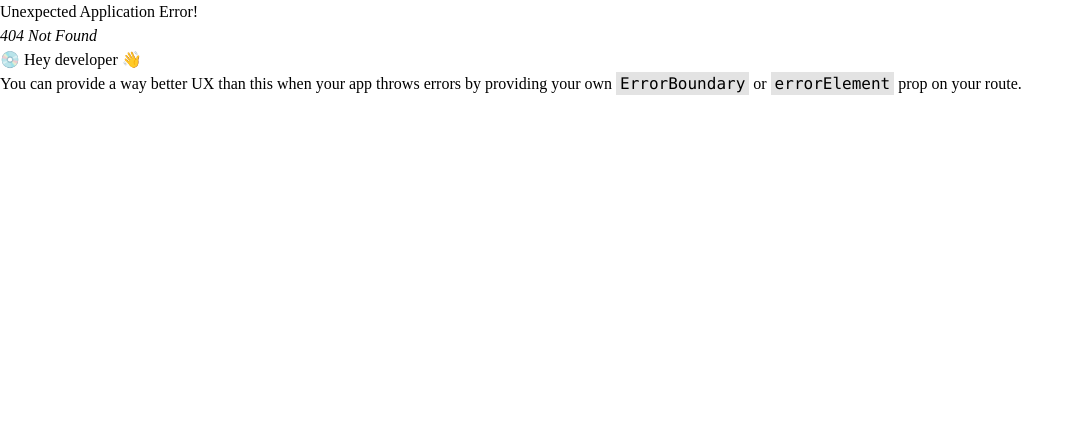
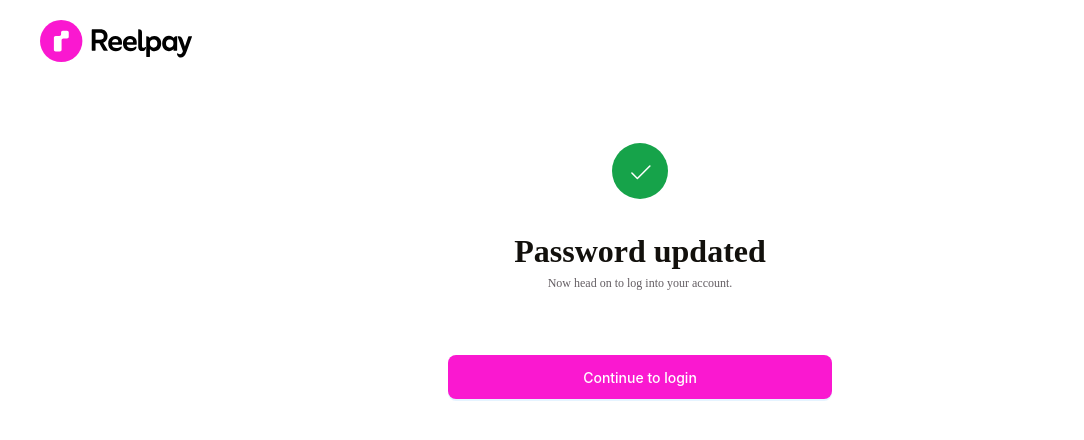
Before and after one commit to ReelpayHQ/reelpay-frontend, a React app: page /reset-password in a window 1280 px wide. Before the commit this address had no page. Shown: the top 440 px of the page, without its empty margins (0-1084 px from the left). Built offline with nearby package versions, Linux system fonts and the light colour scheme; the HTML template or start-up script is replaced by a standard one.

Commit message:
feat:resetpassword page

```diff
--- a/package.json
+++ b/package.json
@@ -14,6 +14,7 @@
     "antd": "^5.27.1",
     "react": "^19.1.1",
     "react-dom": "^19.1.1",
+    "react-icons": "^5.5.0",
     "react-router": "^7.8.2",
     "tailwindcss": "^4.1.12"
   },
--- a/src/App.css
+++ b/src/App.css
@@ -13,6 +13,7 @@
      --color-brandAsh-500: #9C969B;
      --color-brandAsh-600: #F6F4F6;
      --color-brandRed: #F43F5E;
+     --color-brandGreen: #16A34A;
      --text-size13: 13px;
      --text-size32: 32px;
 
--- a/src/components/AuthHeading.jsx
+++ b/src/components/AuthHeading.jsx
@@ -1,13 +1,29 @@
-import React from "react";
-
-const AuthHeading = ({ heading, title, ctaText }) => {
+const AuthHeading = ({
+  heading,
+  title,
+  ctaText,
+  subtext,
+  iconWrapperBg,
+  Icon,
+  iconProps,
+}) => {
   return (
     <div className="flex flex-col items-center">
+      {Icon ? (
+        <div
+          className={`h-14 w-14 rounded-full ${
+            iconWrapperBg || "bg-brandAsh-600"
+          } flex items-center justify-center mb-7`}
+        >
+          <Icon size={25} color="var(--color-brandAsh)" {...iconProps} />
+        </div>
+      ) : null}
       <h1 className="text-size32 font-semibold text-brandBlack flex items-center gap-1">
         {heading}
         {ctaText ? <p className="text-brandPink">{ctaText}</p> : null}
       </h1>
-      <p className="text-base text-brandAsh">{title}</p>
+      {subtext ? subtext : null}
+      <p className="text-xs text-center text-brandAsh">{title}</p>
     </div>
   );
 };
--- /dev/null
+++ b/src/components/CustomLogo.jsx
@@ -0,0 +1,12 @@
+import React from "react";
+import reelpayLogo from "../assets/images/svg/reelpaylogo.svg";
+
+const CustomLogo = () => {
+  return (
+    <div>
+      <img src={reelpayLogo} className="object-fit w-38" />
+    </div>
+  );
+};
+
+export default CustomLogo;
--- a/src/pages/public/Auth/AuthWrapper.jsx
+++ b/src/pages/public/Auth/AuthWrapper.jsx
@@ -1,9 +1,9 @@
 import { Button, Col, Divider, Flex, Row } from "antd";
 import { Outlet } from "react-router";
 import reelpayAuthBg from "../../../assets/images/img/reelpayauthbg.png";
-import reelpayLogo from "../../../assets/images/svg/reelpaylogo.svg";
 import AuthHeading from "../../../components/AuthHeading";
 import Google from "../../../assets/images/svg/google.svg";
+import CustomLogo from "../../../components/CustomLogo";
 
 const AuthWrapper = () => {
   const isSignup = true;
@@ -12,11 +12,9 @@ const AuthWrapper = () => {
   return (
     <Row className="h-screen min-h-screen">
       <Col xs={24} lg={16}>
-        <div className="h-screen py-5 px-4 md:px-10">
+        <div className="h-screen flex flex-col py-5 px-4 md:px-10">
           <Flex align="center" justify="space-between">
-            <div>
-              <img src={reelpayLogo} className="object-fit w-38" />
-            </div>
+            <CustomLogo />
             <Flex align="center">
               <div className="w-15 h-7">
                 <Button
@@ -29,7 +27,7 @@ const AuthWrapper = () => {
               </div>
             </Flex>
           </Flex>
-          <div className="mt-16 md:mt-20 flex flex-col justify-between w-full md:w-96 max-w-96 m-auto h-8/10">
+          <div className="mt-16 md:mt-20 flex flex-1 flex-col justify-between w-full md:w-96 max-w-96 m-auto">
             <div>
               <AuthHeading
                 heading={isSignup ? "Sign up" : "Welcome back"}
--- a/src/pages/public/Auth/Login.jsx
+++ b/src/pages/public/Auth/Login.jsx
@@ -1,14 +1,21 @@
-import React from "react";
 import CustomInputField from "../../../components/fields/CustomInputField";
 import { Button, Flex } from "antd";
+import { useNavigate } from "react-router";
 
 const Login = () => {
+  const navigate = useNavigate();
   return (
     <>
-      <CustomInputField label={"Email"} />
+      <CustomInputField label={"Email"} placeholder="johndoe@gmail.com" />
       <CustomInputField label={"Password"} placeholder="" type={"password"} />
       <div className="flex items-center justify-end">
-        <Button type="link" className="!p-1 !text-brandPink !h-0">
+        <Button
+          type="link"
+          className="!p-1 !text-brandPink !h-0"
+          onClick={() => {
+            navigate("/reset-password");
+          }}
+        >
           Forgot password?
         </Button>
       </div>
--- /dev/null
+++ b/src/pages/public/Auth/Resetpassword.jsx
@@ -0,0 +1,127 @@
+import CustomLogo from "../../../components/CustomLogo";
+import AuthHeading from "../../../components/AuthHeading";
+import CustomInputField from "../../../components/fields/CustomInputField";
+import { Button } from "antd";
+import { PiKey, PiLockKeyLight, PiCheck } from "react-icons/pi";
+import { CiLocationArrow1 } from "react-icons/ci";
+import { useNavigate } from "react-router";
+
+const Resetpassword = () => {
+  const showEmailSent = false;
+  const showResetField = false;
+  const done = true;
+  const navigate = useNavigate();
+  return (
+    <div className="h-screen py-5 px-7 md:px-10 flex flex-col">
+      <CustomLogo />
+      <div className="flex-1 flex justify-center mt-10">
+        <div className="w-full md:w-96 max-w-96 mt-10">
+          {showEmailSent ? (
+            <>
+              <AuthHeading
+                heading={"Check your mail"}
+                Icon={CiLocationArrow1}
+                title={
+                  "Remember to check your spam folder if you don't receive the email."
+                }
+                subtext={
+                  <p className="text-brandAsh text-sm my-2">
+                    We sent an email to{" "}
+                    <span className="font-medium text-brandBlack">
+                      abdulrazk@reelpay.co
+                    </span>
+                  </p>
+                }
+              />
+              <Button block={true} type="primary" className="!mt-8">
+                Back to login
+              </Button>
+            </>
+          ) : showResetField ? (
+            <>
+              <AuthHeading
+                heading={"Reset your password"}
+                Icon={PiLockKeyLight}
+                title={"This will reset your password and it cannot be undone"}
+                subtext={
+                  <p className="text-brandAsh text-sm my-2">
+                    We sent an email to{" "}
+                    <span className="font-medium text-brandBlack">
+                      abdulrazk@reelpay.co
+                    </span>
+                  </p>
+                }
+              />
+              <div className="mt-8">
+                <div>
+                  <CustomInputField
+                    label={"New password"}
+                    placeholder=""
+                    type={"password"}
+                  />
+                  <span className="text-brandAsh text-xs">
+                    Password must contain a letter and a number, and be minimum
+                    of 6 characters.
+                  </span>
+                </div>
+                <div className="mt-2">
+                  <CustomInputField
+                    label={"Confirm password"}
+                    placeholder=""
+                    type={"password"}
+                  />
+                </div>
+              </div>
+              <Button block={true} type="primary" className="!mt-8">
+                Confirm
+              </Button>
+            </>
+          ) : done ? (
+            <>
+              <AuthHeading
+                heading={"Password updated"}
+                Icon={PiCheck}
+                iconWrapperBg="bg-brandGreen"
+                iconProps={{
+                  color: "white",
+                }}
+                title={"Now head on to log into your account."}
+              />
+              <div className="mt-8">
+                <Button
+                  block={true}
+                  type="primary"
+                  className="!mt-8"
+                  onClick={() => navigate("/login")}
+                >
+                  Continue to login
+                </Button>
+              </div>
+            </>
+          ) : (
+            <>
+              <AuthHeading
+                heading={"Reset Password"}
+                Icon={PiKey}
+                title={
+                  "Enter the email address you registered with and we will send you a link to reset your password"
+                }
+              />
+              <div className="mt-8">
+                <CustomInputField
+                  label={"Email address"}
+                  placeholder="johndoe@gmail.com"
+                />
+                <Button block={true} type="primary" className="!mt-8">
+                  Send password reset link
+                </Button>
+              </div>
+            </>
+          )}
+        </div>
+      </div>
+    </div>
+  );
+};
+
+export default Resetpassword;
--- a/src/pages/public/Auth/Signup.jsx
+++ b/src/pages/public/Auth/Signup.jsx
@@ -1,4 +1,3 @@
-import React from "react";
 import CustomInputField from "../../../components/fields/CustomInputField";
 import { Button, Checkbox, Flex } from "antd";
 import { useOutletContext } from "react-router";
--- a/src/pages/public/Authpage.jsx
+++ /dev/null
@@ -1,55 +0,0 @@
-import { Button, Col, Flex, Row } from "antd";
-import reelpayAuthBg from "../../assets/images/img/reelpayauthbg.png";
-import reelpayLogo from "../../assets/images/svg/reelpaylogo.svg";
-import AuthHeading from "../../components/AuthHeading";
-
-const Authpage = () => {
-  return (
-    <Row className="h-screen min-h-screen border border-amber-900">
-      <Col xs={24} lg={16}>
-        <div className="h-screen py-5 px-4 md:px-10">
-          <Flex align="center" justify="space-between">
-            <div>
-              <img src={reelpayLogo} className="object-fit w-38" />
-            </div>
-            <Flex align="center">
-              <p className="hidden md:block text-sm text-brandAsh">
-                Already have an account?
-              </p>
-              <Button type="link" className="!p-1 !text-brandPink">
-                Log in
-              </Button>
-            </Flex>
-          </Flex>
-          <div className="mt-16 md:mt-36">
-            <Flex justify="center" align="center">
-              <div className="w-96 max-w-96">
-                <AuthHeading
-                  heading={"Create an account"}
-                  title={
-                    "Gain access to a growing network of over 300+ creators and 20+ brands."
-                  }
-                />
-              </div>
-            </Flex>
-          </div>
-        </div>
-      </Col>
-      <Col
-        xs={0}
-        lg={8}
-        className="h-screen fixed right-0 top-0 w-full overflow-auto"
-      >
-        <div
-          className={` h-screen bg-cover bg-no-repeat`}
-          style={{
-            backgroundImage: `url(${reelpayAuthBg})`,
-            backgroundPosition: "right center",
-          }}
-        />
-      </Col>
-    </Row>
-  );
-};
-
-export default Authpage;
--- a/src/pages/public/Landingpage.jsx
+++ b/src/pages/public/Landingpage.jsx
@@ -2,16 +2,18 @@ import { Button } from "antd";
 
 const Landingpage = () => {
   return (
-    <div style={{ color: "red", fontSize: "50px" }}>
-      Landingpage
-      <Button type="primary">Button</Button>
+    <div className="flex items-center justify-center h-screen">
+      <h1 className="text-5xl text-brandPink font-bold">
+        Landingpage coming soon
+      </h1>
+      {/* <Button type="primary">Button</Button>
       <Button type="primary" color="red">
         Button
       </Button>
       <Button type="primary" disabled={true}>
         Button
       </Button>
-      <Button type="default">Button</Button>
+      <Button type="default">Button</Button> */}
     </div>
   );
 };
--- a/src/routes/routes.jsx
+++ b/src/routes/routes.jsx
@@ -3,6 +3,7 @@ import Landingpage from "../pages/public/Landingpage";
 import Login from "../pages/public/Auth/Login";
 import Signup from "../pages/public/Auth/Signup";
 import AuthWrapper from "../pages/public/Auth/AuthWrapper";
+import Resetpassword from "../pages/public/Auth/Resetpassword";
 
 export const routes = createBrowserRouter([
   {
@@ -22,4 +23,8 @@ export const routes = createBrowserRouter([
       },
     ],
   },
+  {
+    path: "/reset-password",
+    element: <Resetpassword />,
+  },
 ]);
```
Also changed, not shown: 1 other file (tests, documents, lock files or other folders).
